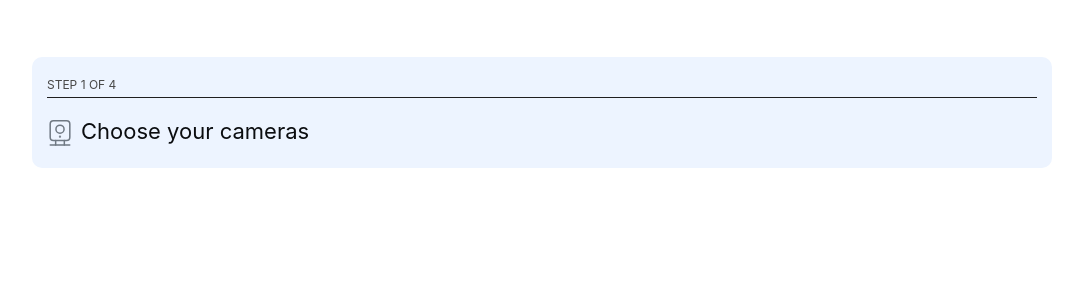
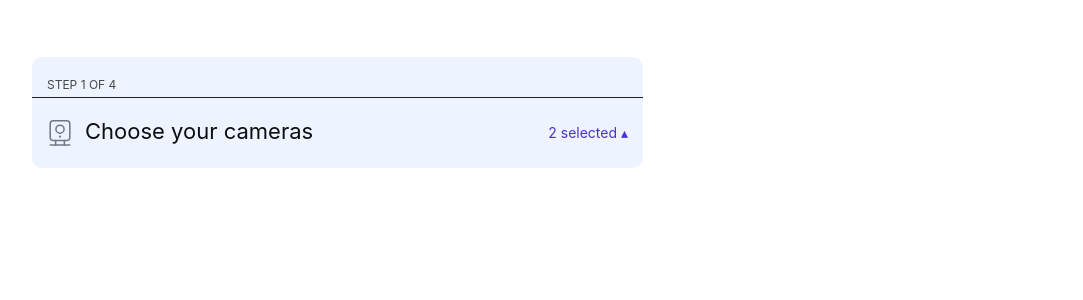
Before and after one commit to Hoss008/Ecom-Experts, a React (Vite) app in the folder V1/: page / in a window 1280 px wide. Shown: the top 300 px of the page, without its empty margins (98-1181 px from the left). Built offline with nearby package versions, Linux system fonts and the light colour scheme.

Commit message:
design system added

```diff
--- a/V1/src/components/ProductCard.jsx
+++ b/V1/src/components/ProductCard.jsx
@@ -3,14 +3,30 @@ import camera from "../assets/icon/24/cam/camera.svg";
 
 function ProductCard() {
   return (
-    <div className={styles.stepcontainer}>
-      <span className={styles.stepIndicator}>STEP 1 OF 4 </span>
+    <>
+      <div className={styles.bundleWrapper}>
+        <div className={styles.leftPanel}>
+          <div className={styles.stepcontainer}>
+            <span className={styles.stepIndicator}>STEP 1 OF 4</span>
 
-      <div className={styles.titleRow}>
-        <img src={camera} alt="camera icon" />
-        <h1 className={styles.title}>Choose your cameras</h1>
+            <div className={styles.titleRow}>
+              <div className={styles.titleLeft}>
+                <img src={camera} alt="camera icon" />
+                <h1 className={styles.title}>Choose your cameras</h1>
+              </div>
+
+              <span className={styles.selectedCount}>2 selected &#9652;</span>
+            </div>
+          </div>
+          <div />
+        </div>
+
+        {/* Your future right side */}
+        <aside className={styles.rightSidebar}>
+          {/* Review system goes here */}
+        </aside>
       </div>
-    </div>
+    </>
   );
 }
 
--- a/V1/src/components/productcard.module.css
+++ b/V1/src/components/productcard.module.css
@@ -1,11 +1,37 @@
+.bundleWrapper {
+  display: flex;
+  align-items: flex-start; /* Keeps the sidebar from stretching vertically */
+  gap: 29px; /* The space between the left and right panels */
+  max-width: 1200px; /* Prevents the whole page from getting too wide on huge monitors */
+  margin: 0 auto; /* Centers the whole thing on the page */
+}
+
+.leftPanel {
+  /* flex: 1 tells this panel to grow and fill all remaining space */
+  flex: 1;
+
+  /* You can use your 768px here as a MAX width, so it doesn't get too stretched out */
+  max-width: 768px;
+}
+
+.rightSidebar {
+  /* Give the sidebar a fixed width based on the Figma design */
+  width: 380px;
+
+  /* position: sticky is great here so it follows the user as they scroll down the left side */
+  position: sticky;
+  top: 24px;
+}
+
 .stepcontainer {
   background-color: var(--background);
   display: flex;
   flex-direction: column;
+  border-radius: 10px;
   padding: 20px 15px 20px 15px;
-  border-radius: 10px;
   gap: 15px;
 }
+
 
 .stepIndicator {
   font-size: 12px;
@@ -17,12 +43,18 @@
   padding-right: 15px;
   margin-bottom: 5px;
   border-bottom: 0.5px solid var(--border-color);
+  align-self: stretch;  /* Forces the element to take full width */
+  margin-left: -15px;   /* Pulls the border left to touch the container edge */
+  margin-right: -15px;  /* Pulls the border right to touch the container edge */
+  padding-left: 15px;   /* Pushes the text back in so it aligns with your camera icon */
+
 }
 
 .titleRow {
   display: flex;
+  justify-content: space-between;
   align-items: center;
-  gap: 8px;
+  width: 100%;
 }
 
 .title {
@@ -32,3 +64,19 @@
   font-weight: 400;
   color: var(--text-dark);
 }
+
+.titleLeft {
+  display: flex;
+  align-items: center;
+  gap: 12px;
+}
+
+.selectedCount {
+  color: var(--primary-purple);
+  font-size: 14px;
+  font-weight: 400;
+  cursor: pointer;
+  /* display: flex; */
+  /* align-items: center; */
+  line-height: 16px;
+}
```
